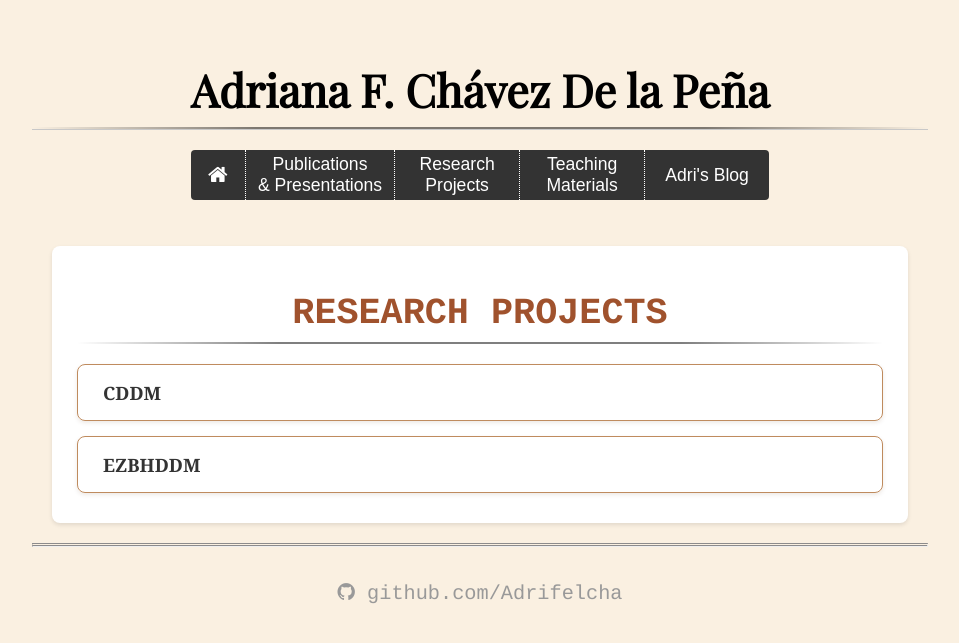
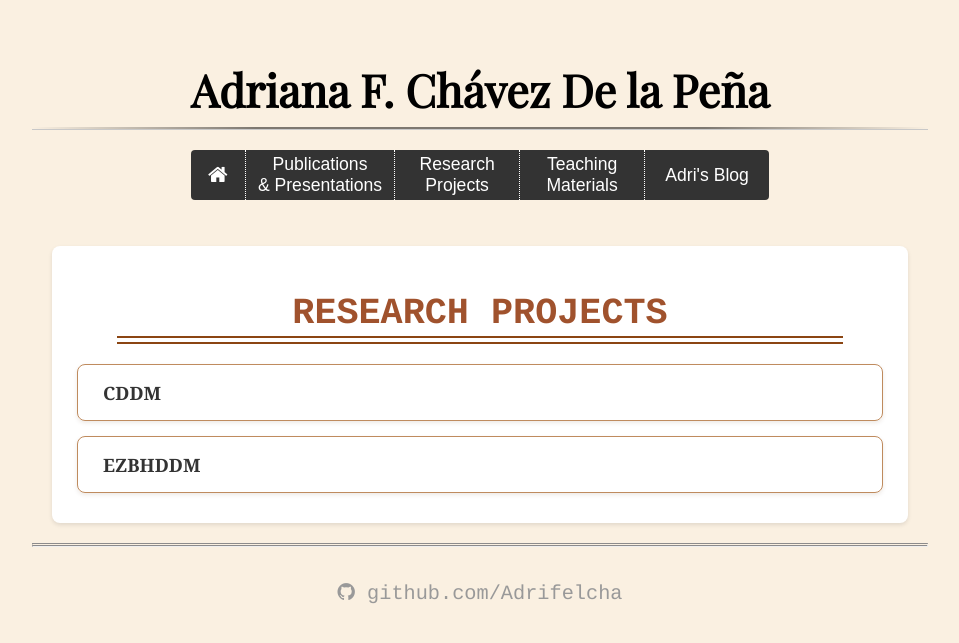
Before and after one commit to Adrifelcha/adrifelcha.github.io, a Jekyll site: the page built from projects/index.html, in a window 1280 px wide. Shown: the top 643 px of the page, without its empty margins (160-1119 px from the left). Built offline with Jekyll 4.4.1, drawn with Linux system fonts in a browser that asks for light colours; some web fonts are replaced.

Commit message:
Add a double line below each section title

```diff
--- a/css/main.css
+++ b/css/main.css
@@ -570,15 +570,25 @@ hr.style18:before {
     text-transform: uppercase;
     margin-bottom: 20px;
     padding-bottom: 10px;
-    background: linear-gradient(to right,
-        rgba(0, 0, 0, 0) 0%,
-        rgba(0, 0, 0, 0.5) 25%,
-        rgba(0, 0, 0, 0.5) 75%,
-        rgba(0, 0, 0, 0) 100%
-    );
-    background-size: 100% 2px;
-    background-position: 0 100%;
-    background-repeat: no-repeat;
+    position: relative;  /* For absolute positioning of pseudo-elements */
+}
+
+.section-title::before,
+.section-title::after {
+    content: '';
+    position: absolute;
+    left: 5%;  /* Start at 15% to center the 70% width */
+    width: 90%;
+    height: 2px;
+    background-color: #8b4513;  /* Matching bullet points color */
+}
+
+.section-title::before {
+    bottom: 6px;  /* Position of first line */
+}
+
+.section-title::after {
+    bottom: 0;  /* Position of second line */
 }
 
 .publication-list h3 {
```
